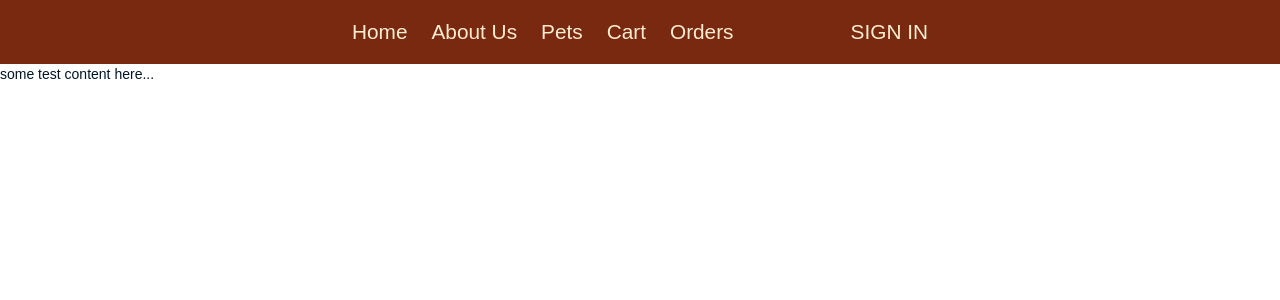
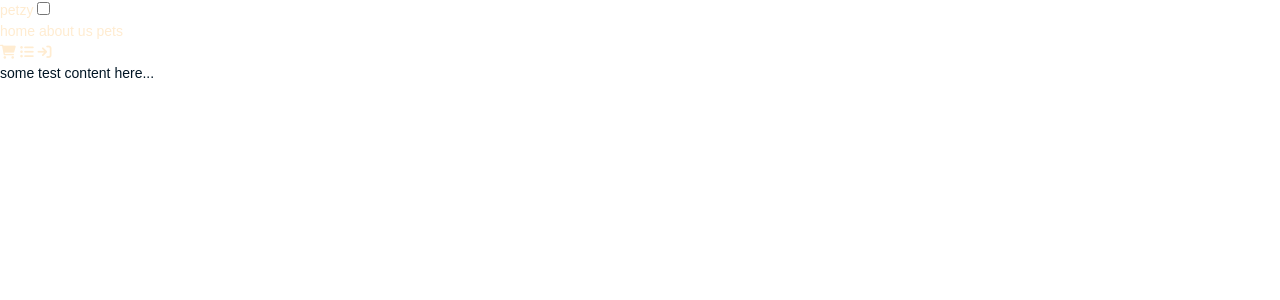
Before and after one commit to johnclamy/moviestoreproject, a Django app: template home/templates/home/index.html in a window 1280 px wide. Shown: the top 300 px of the page. Run offline with Django 5.2, Linux system fonts and the light colour scheme; the template is opened without the code that fills it, so the values that code supplies are empty; some libraries are stand-ins or nearby versions.

Commit message:
define the responsive navbar layout

```diff
--- a/petshoppro/static/css/style.css
+++ b/petshoppro/static/css/style.css
@@ -108,7 +108,7 @@ a:hover {
     border-radius: 3px;
 }
 
-.navbar {
+/* .navbar {
     background-color: var(--primary-bg);
     font-size: 1.3rem;
     min-height: 4rem;
@@ -130,4 +130,4 @@ a:hover {
 .wrapper {
     max-width: 1400px;
     max-width: 0 auto;
-}
+} */
--- a/petshoppro/templates/layout.html
+++ b/petshoppro/templates/layout.html
@@ -19,13 +19,28 @@
     <script defer src="https://cdn.jsdelivr.net/npm/bootstrap@5.3.3/dist/js/bootstrap.bundle.min.js"crossorigin="anonymous"></script>
 </head>
 <body class="nunito-sans-typography">
-    <nav class="navbar">
-        <a href="#" class="nav_link">home</a>
-        <a href="#" class="nav_link">about us</a>
-        <a href="#" class="nav_link">pets</a>
-        <a href="#" class="nav_link">cart</a>
-        <a href="#" class="nav_link">orders</a>
-        <a href="#" class="nav_link_end">sign in</a>
+    <nav class="navbar-container">
+        <a href="#" class="navbar-logo">petzy</a>
+        <input id="navbar-menu-btn" class="navbar-menu-btn" type="checkbox">
+        <label for="navbar-menu-btn" class="navbar-menu-btn-icon">
+            <i class="navbar-menu-btn-icon-bars" aria-hidden="true"></i>
+        </label>
+        <section class="navbar-menu-navlinks">
+            <a href="#" class="navbar-menu-navlink">home</a>
+            <a href="#" class="navbar-menu-navlink">about us</a>
+            <a href="#" class="navbar-menu-navlink">pets</a>
+            <div class="navbar-menu-navlinks_end">
+                <a href="#" class="navbar-menu-navlink">
+                    <i class="fa fa-shopping-cart" aria-hidden="true" title="Shopping cart"></i>
+                </a>
+                <a href="#" class="navbar-menu-navlink">
+                    <i class="fa fa-list-ul" aria-hidden="true" title="List of orders"></i>
+                </a>
+                <a href="#" class="navbar-menu-navlink">
+                    <i class="fa fa-sign-in" aria-hidden="true" title="Sign in"></i>
+                </a>
+            </div>
+        </section>
     </nav>
     <main>
         {% block content %}
```
